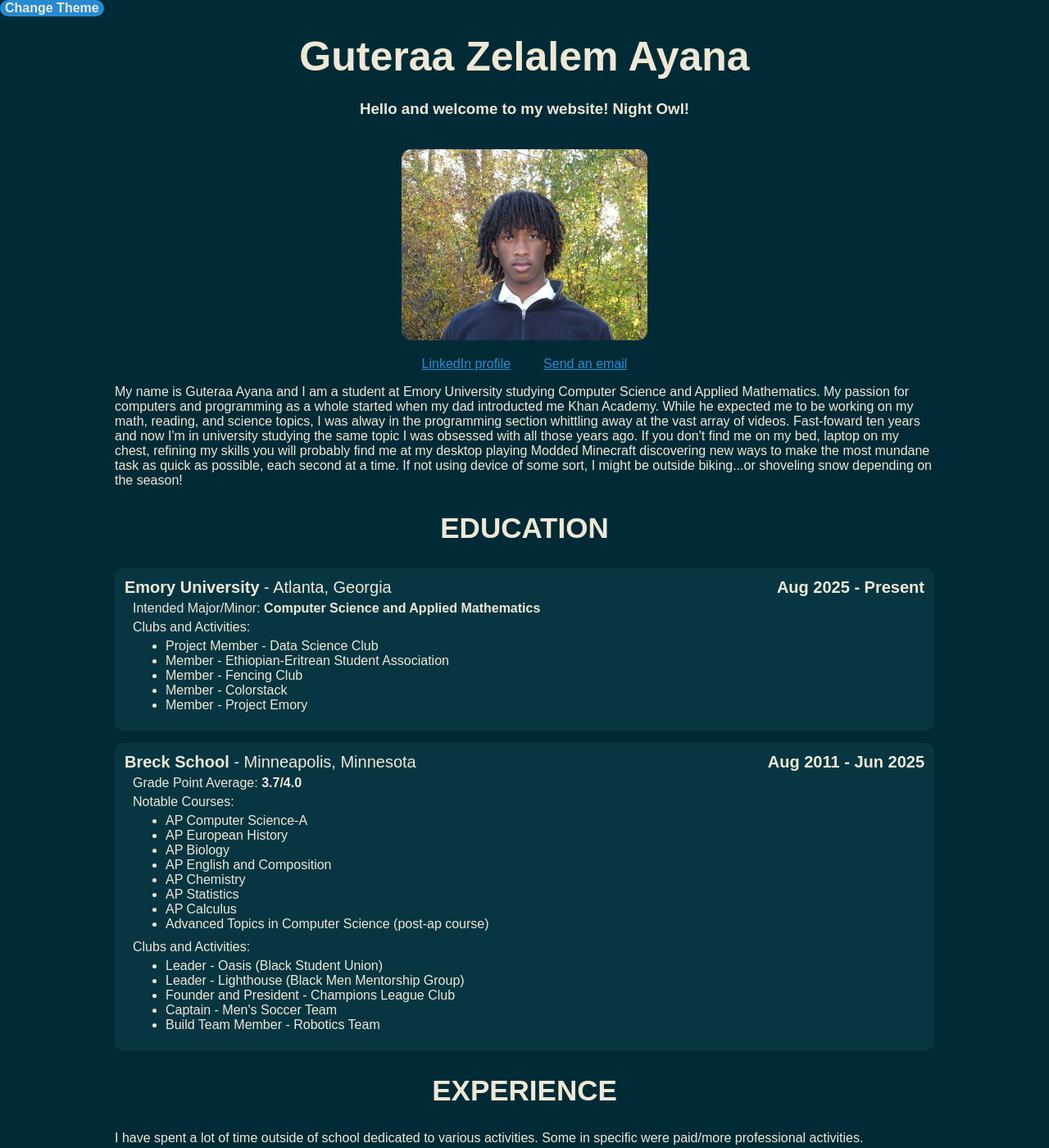
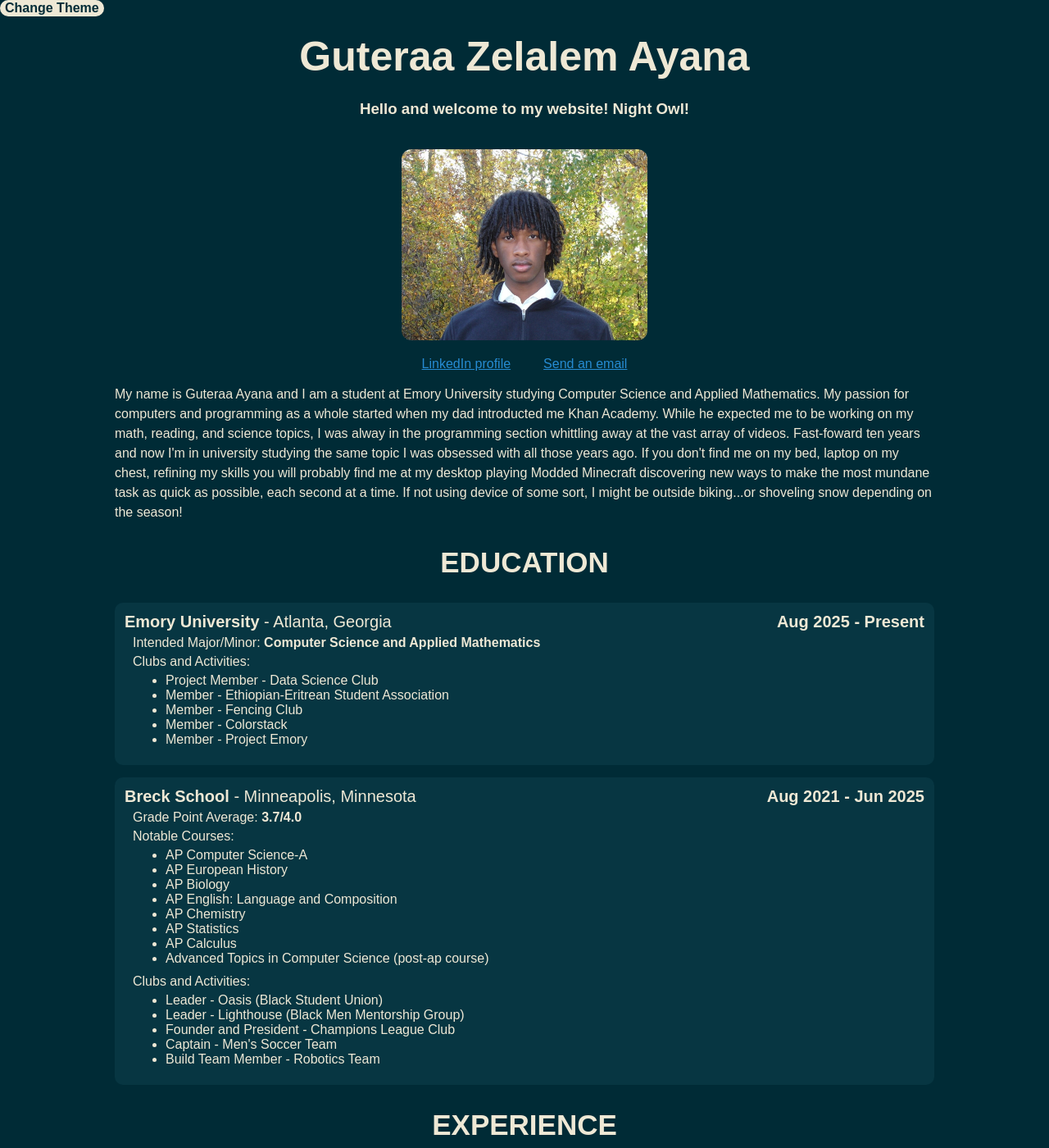
Before and after one commit to GuteraaAyana/GuteraaAyana, a plain HTML site: page index.html in a window 1280 px wide. Shown: the top 1400 px of the page at 82% size. Drawn offline with Linux system fonts and the light colour scheme.

Commit message:
Add new personal details

```diff
--- a/index.html
+++ b/index.html
@@ -16,13 +16,13 @@
 
 
     <main class="container">
-        <img class="pfp" src="DSC04252_Original.JPG" alt = "A headshot of me" width="500">
+        <img class="pfp" src="profile_picture.JPG" alt = "A headshot of me" width="500">
         <div class="links">
-            <a href="https://www.linkedin.com/in/guteraa/">LinkedIn profile</a>
+            <a href="https://www.linkedin.com/in/guteraa/" target="_blank" rel="noopener noreferrer">LinkedIn profile</a>
             <a href="mailto:gayana@emory.edu">Send an email</a>
         </div>
 
-        <p> My name is Guteraa Ayana and I am a student at Emory University studying Computer Science and Applied Mathematics.
+        <p id="bio">  My name is Guteraa Ayana and I am a student at Emory University studying Computer Science and Applied Mathematics.
             My passion for computers and programming as a whole started when my dad introducted me Khan Academy.
             While he expected me to be working on my math, reading, and science topics, I was alway in the programming section whittling away at the vast array of videos.
             Fast-foward ten years and now I'm in university studying the same topic I was obsessed with all those years ago. If you don't find me on my bed, laptop on my chest,
@@ -58,7 +58,7 @@
             <article class="education-entry">
                 <div class="education-item">
                     <span><strong>Breck School</strong> - Minneapolis, Minnesota</span>
-                    <span><strong>Aug 2011 - Jun 2025</strong></span>
+                    <span><strong>Aug 2021 - Jun 2025</strong></span>
                 </div>
 
                 <div class="education-info">
@@ -71,7 +71,7 @@
                         <li>AP Computer Science-A</li>
                         <li>AP European History</li>
                         <li>AP Biology</li>
-                        <li>AP English and Composition</li>
+                        <li>AP English: Language and Composition</li>
                         <li>AP Chemistry</li>
                         <li>AP Statistics</li>
                         <li>AP Calculus</li>
--- a/styles.css
+++ b/styles.css
@@ -36,6 +36,10 @@ header h4{
     max-width: 1000px;
     margin: 0 auto;
     padding: 0 16px;
+}
+
+.container #bio{
+    line-height: 1.5;
 }
 
 .pfp{
@@ -104,8 +108,8 @@ header h4{
 }
 
 #changeTheme {
-    background-color: #268bd2;
-    color: #eee8d5;
+    color: #002b36;
+    background-color: #eee8d5;
     border: none;
     border-radius: 10px;
     cursor: pointer;
```
Also changed, not shown: profile_picture.JPG (added).
